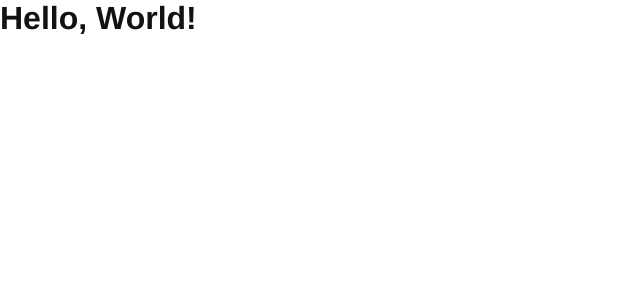
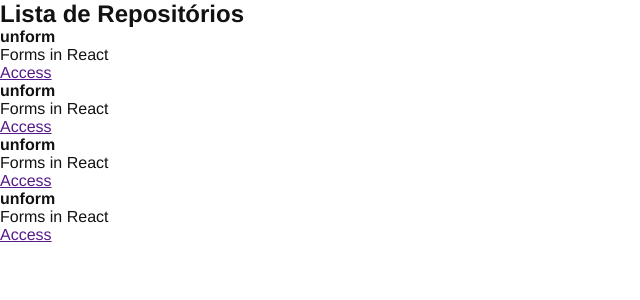
Before and after one commit to Torr7s/github-explorer, a React app: page / in a window 1280 px wide. Shown: the top 300 px of the page, without its empty margins (0-640 px from the left). Built offline with nearby package versions, Linux system fonts and the light colour scheme.

Commit message:
Create second component

```diff
--- a/src/App.jsx
+++ b/src/App.jsx
@@ -1,9 +1,9 @@
 import './styles/global.scss';
+
+import { RepositoryList } from './components/RepositoryList';
 
 export function App() {
   return (
-    <h1>
-      Hello, World!
-    </h1>
+    <RepositoryList />
   );
 }
--- /dev/null
+++ b/src/components/RepositoryList.jsx
@@ -0,0 +1,37 @@
+export function RepositoryList() {
+  return (
+    <section className="repository-list">
+      <h1>Lista de Repositórios</h1>
+
+      <ul>
+        <li>
+          <strong>unform</strong>
+          <p>Forms in React</p>
+
+          <a href="">Access</a>
+        </li>
+
+        <li>
+          <strong>unform</strong>
+          <p>Forms in React</p>
+
+          <a href="">Access</a>
+        </li>
+
+        <li>
+          <strong>unform</strong>
+          <p>Forms in React</p>
+
+          <a href="">Access</a>
+        </li>
+
+        <li>
+          <strong>unform</strong>
+          <p>Forms in React</p>
+
+          <a href="">Access</a>
+        </li>
+      </ul>
+    </section>
+  )
+}
```
